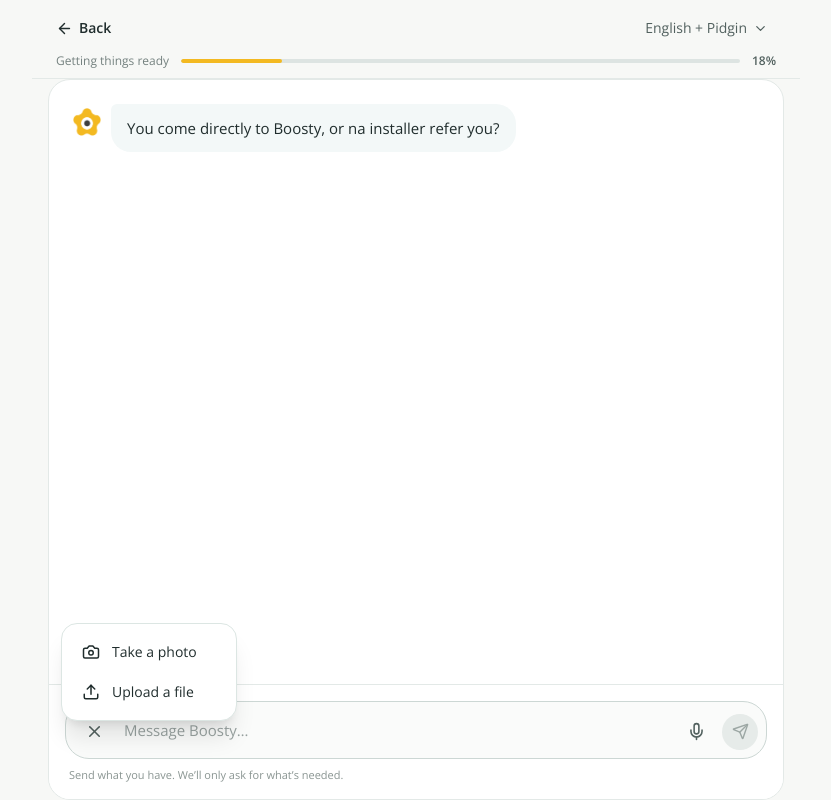
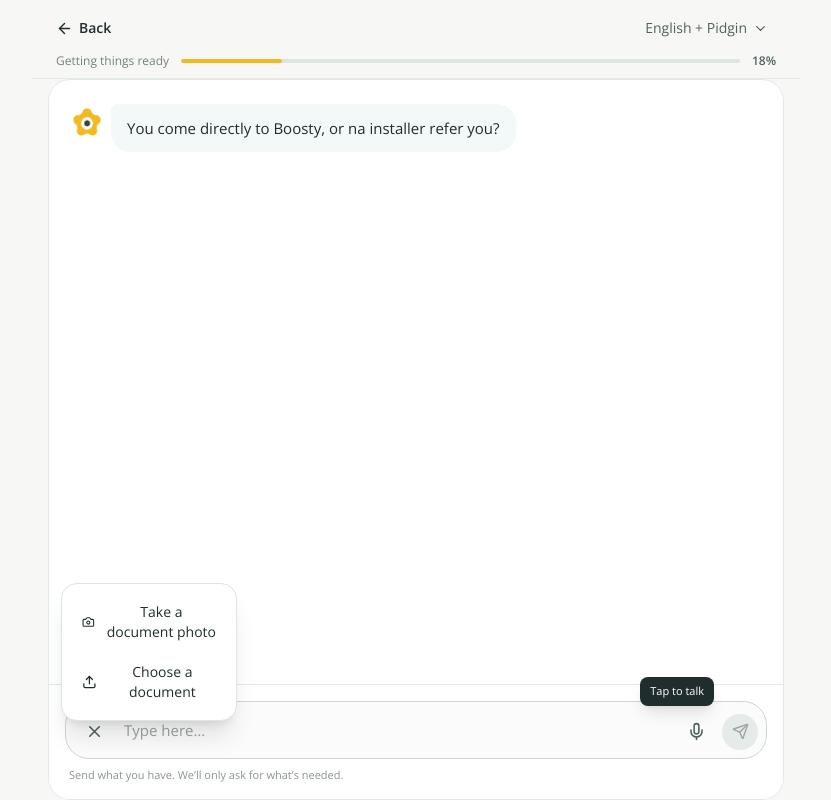
Before and after one commit to AimuaO/Boosty, a React (Vite) app: page /start in a window 1280 px wide. Both pictures are taken after a click on the button 318 px from the left and 731 px from the top of the page. Shown: the whole page, without its empty margins (224-1055 px from the left). Built offline with nearby package versions, Linux system fonts and the light colour scheme.

Commit message:
feat: clarify customer input and document actions

```diff
--- a/src/pages/StartJourney.jsx
+++ b/src/pages/StartJourney.jsx
@@ -14,21 +14,21 @@ const prompts = {
     secondQuestion: "Got it. Is this for your home or business?",
     afterReply: "Got it. I’ll organise the details as we go.",
     documentReply: "Nice. I’ve got it. I’ll pull out the useful details so you don’t have to type them again.",
-    placeholder: "Message Boosty…",
+    placeholder: "Type here…",
   },
   mixed: {
     firstQuestion: "You come directly to Boosty, or na installer refer you?",
     secondQuestion: "Got it. Na for your home or business?",
     afterReply: "Got it. I’ll arrange everything as we go.",
     documentReply: "Nice. I’ve got it. I’ll pull out the useful details so you no need type them again.",
-    placeholder: "Message Boosty…",
+    placeholder: "Type here…",
   },
   pidgin: {
     firstQuestion: "You come directly to Boosty, or na installer send you?",
     secondQuestion: "I hear you. Na for house or business?",
     afterReply: "I hear you. I go arrange everything as we dey go.",
     documentReply: "Nice. I don get am. I go pull the useful details so you no go type am again.",
-    placeholder: "Message Boosty…",
+    placeholder: "Type here…",
   },
 };
 
@@ -36,6 +36,7 @@ const StartJourney = () => {
   const [language, setLanguage] = useState("mixed");
   const [languageOpen, setLanguageOpen] = useState(false);
   const [attachOpen, setAttachOpen] = useState(false);
+  const [voiceHint, setVoiceHint] = useState(true);
   const [message, setMessage] = useState("");
   const [step, setStep] = useState("source");
   const [messages, setMessages] = useState(() => [
@@ -223,7 +224,7 @@ const StartJourney = () => {
                     className="w-full flex items-center gap-3 px-3 py-2.5 rounded-xl hover:bg-[#F7F8F6] text-sm text-[#202D2D]"
                   >
                     <Camera size={18} />
-                    Take a photo
+                    Take a document photo
                   </button>
                   <button
                     type="button"
@@ -231,7 +232,7 @@ const StartJourney = () => {
                     className="w-full flex items-center gap-3 px-3 py-2.5 rounded-xl hover:bg-[#F7F8F6] text-sm text-[#202D2D]"
                   >
                     <Upload size={18} />
-                    Upload a file
+                    Choose a document
                   </button>
                 </div>
               )}
@@ -264,13 +265,21 @@ const StartJourney = () => {
                   className="min-h-[40px] max-h-[132px] flex-1 resize-none bg-transparent px-1 py-2 text-[15px] leading-6 text-[#202D2D] placeholder:text-[#97A19F] focus:outline-none overflow-y-auto"
                 />
 
+                <div className="relative">
+                  {voiceHint && (
+                    <div className="absolute bottom-11 right-0 whitespace-nowrap rounded-lg bg-[#202D2D] text-white text-[11px] px-2.5 py-1.5 shadow-lg">
+                      Tap to talk
+                    </div>
+                  )}
                   <button
                     type="button"
+                    onClick={() => setVoiceHint(false)}
                     className="w-9 h-9 shrink-0 rounded-full flex items-center justify-center text-[#52615F] hover:bg-[#EEF3F1]"
-                  aria-label="Talk"
+                    aria-label="Tap to talk"
                   >
                     <Mic size={19} />
                   </button>
+                </div>
 
                 <button
                   type="button"
```
Lines whose indentation alone changed are shown as unchanged.
